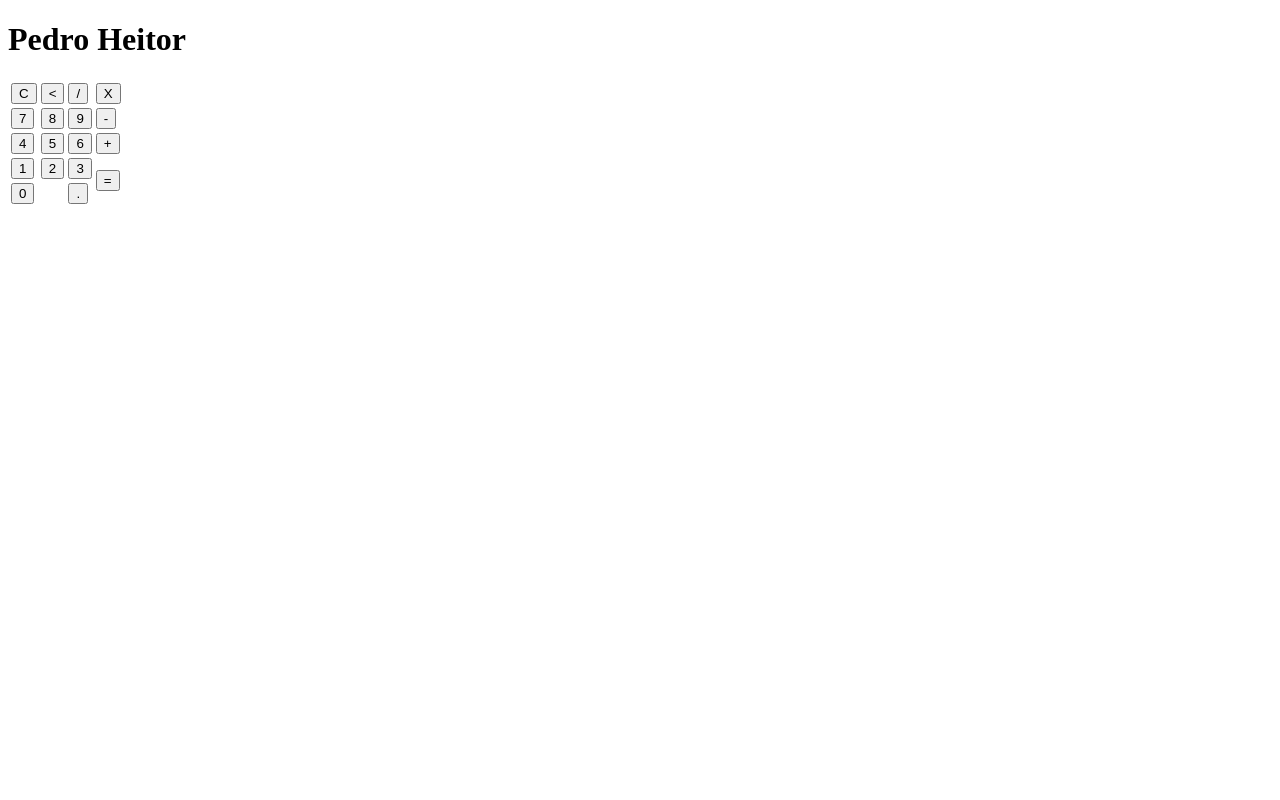
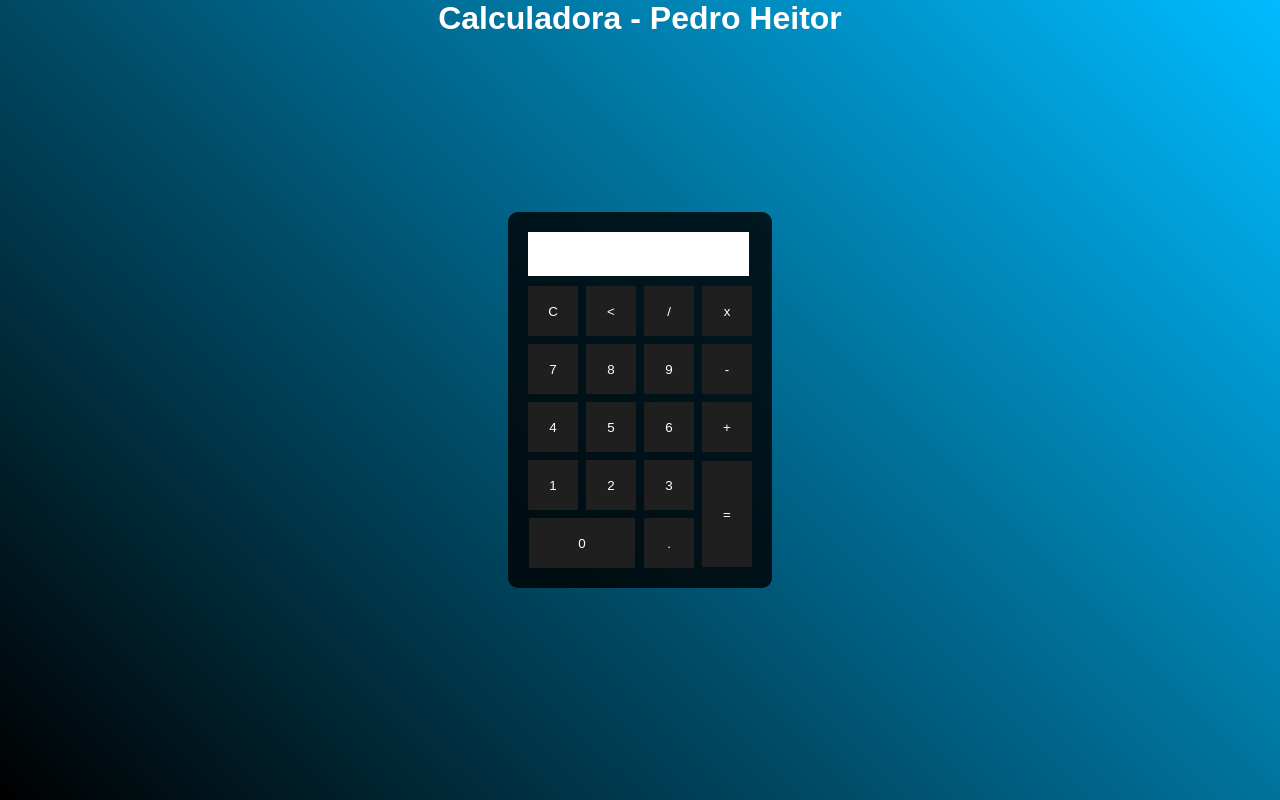
Before and after one commit to PedroHeitor12567/calculadora_html, a plain HTML site: page index.html in a window 1280 px wide. Drawn offline with Linux system fonts and the light colour scheme.

Commit message:
Segundo Commit

```diff
--- a/index.html
+++ b/index.html
@@ -7,45 +7,48 @@
     <link rel="stylesheet" href="style.css">
 </head>
 <body>
+    <main>
         <div class="fundo">
             <h1>
-            Pedro Heitor
+                Calculadora - Pedro Heitor
             </h1>
-        <div class="calculadora">
-            <p class="resultado">
+            <div class="calc">
+                <p id="resul">
 
                 </p>
                 <table>
                     <tr>
-                    <td><button>C</button></td>
-                    <td><button><</button></td>
-                    <td><button>/</button></td>
-                    <td><button>X</button></td>
+                        <td><button onclick="clean()">C</button></td>
+                        <td><button onclick="back()"><</button></td>
+                        <td><button onclick="insert('/')">/</button></td>
+                        <td><button onclick="insert('*')">x</button></td>
                     </tr>
                     <tr>
-                    <td><button>7</button></td>
-                    <td><button>8</button></td>
-                    <td><button>9</button></td>
-                    <td><button>-</button></td>
+                        <td><button onclick="insert('7')">7</button></td>
+                        <td><button onclick="insert('8')">8</button></td>
+                        <td><button onclick="insert('9')">9</button></td>
+                        <td><button onclick="insert('-')">-</button></td>
                     </tr>
                     <tr>
-                    <td><button>4</button></td>
-                    <td><button>5</button></td>
-                    <td><button>6</button></td>
-                    <td><button>+</button></td>
+                        <td><button onclick="insert('4')">4</button></td>
+                        <td><button onclick="insert('5')">5</button></td>
+                        <td><button onclick="insert('6')">6</button></td>
+                        <td><button onclick="insert('+')">+</button></td>
                     </tr>
                     <tr>
-                    <td><button>1</button></td>
-                    <td><button>2</button></td>
-                    <td><button>3</button></td>
-                    <td rowspan="2"><button>=</button></td>
+                        <td><button onclick="insert('1')">1</button></td>
+                        <td><button onclick="insert('2')">2</button></td>
+                        <td><button onclick="insert('3')">3</button></td>
+                        <td rowspan="2"><button class="botao-igual" onclick="calcular()">=</button></td>
                     </tr>
                     <tr>
-                    <td colspan="2"><button>0</button></td>
-                    <td><button>.</button></td>
+                        <td colspan="2"><button class="botao-zero" onclick="insert('0')">0</button></td>
+                        <td><button onclick="insert('.')">.</button></td>
                     </tr>
                 </table>
             </div>
         </div>
+    </main>
+    <script src="script.js"></script>
 </body>
 </html>
--- a/script.js
+++ b/script.js
@@ -0,0 +1,26 @@
+function insert(num)
+{
+    var numero = document.getElementById('resul').innerHTML;
+    document.getElementById('resul').innerHTML = numero + num;
+}
+function clean()
+{
+    document.getElementById('resul').innerHTML = "";
+}
+function back()
+{
+    var resultado = document.getElementById('resul').innerHTML;
+    document.getElementById('resul').innerHTML = resultado.substring(0, resultado.length -1);
+}
+function calcular()
+{
+    var resultado = document.getElementById('resul').innerHTML;
+    if(resultado)
+    {
+        document.getElementById('resul').innerHTML = eval(resultado);
+    }
+    else
+    {
+        document.getElementById('resul').innerHTML = "Campo vazio";
+    }
+}
--- a/style.css
+++ b/style.css
@@ -0,0 +1,50 @@
+*{
+    margin: 0;
+    padding: 0;
+}
+.fundo{
+    text-align: center;
+    background-image: linear-gradient(45deg, black, rgb(0, 187, 255));
+    height: 100vh;
+    color: white;
+    font-family: Arial, sans-serif;
+}
+.calc{
+    position: absolute;
+    background-color: rgba(0, 0, 0, 0.804);
+    top: 50%;
+    left: 50%;
+    transform: translate(-50%, -50%);
+    border-radius: 10px;
+    padding: 15px;
+}
+button{
+    background-color: rgb(31, 31, 31);
+    color: white;
+    border: none;
+    width: 50px;
+    height: 50px;
+    margin: 3px;
+    cursor: pointer;
+}
+button:hover{
+    background-color: black;
+    color: white;
+}
+.botao-igual{
+    height: 106px;
+}
+.botao-zero{
+    width: 106px;
+}
+#resul{
+    width: 207px;
+    background-color: white;
+    height: 30px;
+    margin: 5px;
+    font-size: 25px;
+    color: black;
+    text-align: right;
+    padding: 7px;
+    overflow: hidden;
+}
```
Lines whose indentation alone changed are shown as unchanged.
